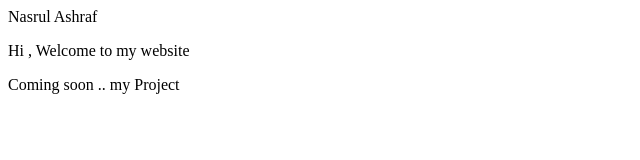
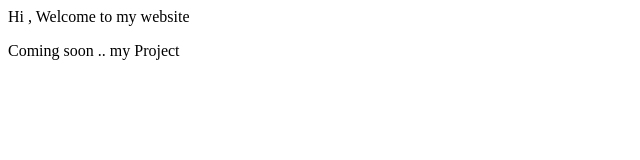
Before and after one commit to nasrulashraf/nasrulashraf.github.io, a plain HTML site: page index.html in a window 1280 px wide. Shown: the whole page, without its empty margins (0-640 px from the left). Drawn offline with Linux system fonts and the light colour scheme.

Commit message:
Update index.html

```diff
--- a/index.html
+++ b/index.html
@@ -1,6 +1,6 @@
 <html>
     <head>
-        Nasrul Ashraf
+
     </head>
     <body>
           <p>Hi , Welcome to my website </p>
```
